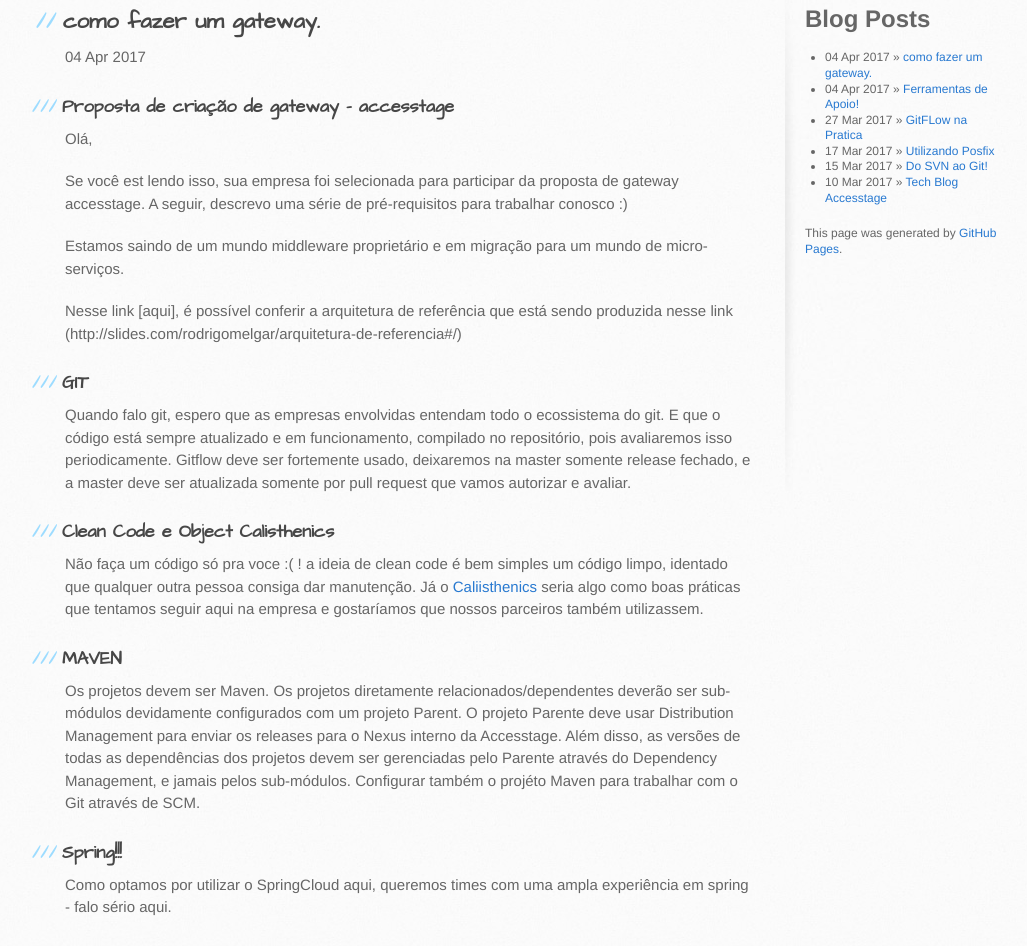
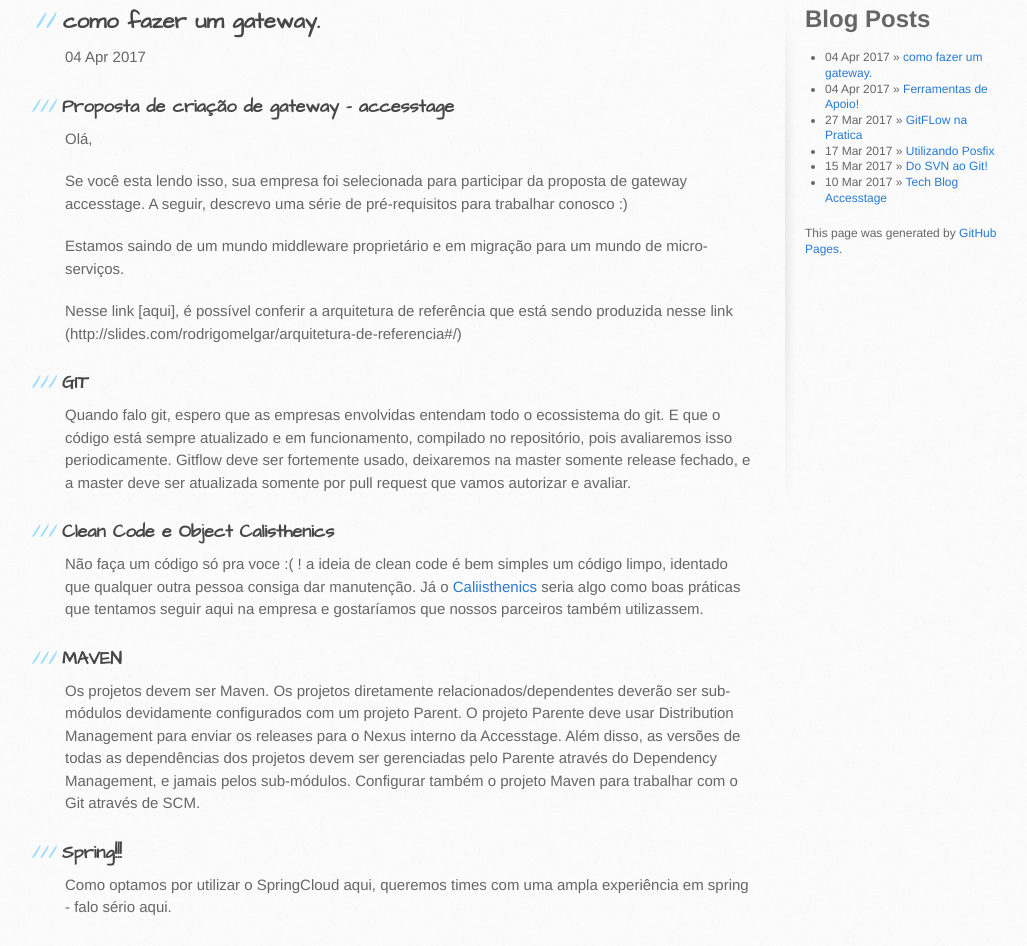
Before and after one commit to accesstage/accesstage.github.io, a Jekyll site: the page built from _posts/2017-05-10-gateway-accesstage.md, in a window 1280 px wide. Shown: the part 351-1297 px from the top of the page, without its empty margins (105-1132 px from the left). Built offline with Jekyll 4.4.1, drawn with Linux system fonts in a browser that asks for light colours; a script that is not in the unit is left out; comment, search, counter and statistics services are not loaded.

Commit message:
Update 2017-05-10-gateway-accesstage.md

```diff
--- a/_posts/2017-05-10-gateway-accesstage.md
+++ b/_posts/2017-05-10-gateway-accesstage.md
@@ -9,7 +9,7 @@
 
 Olá,
 
-Se você est lendo isso, sua empresa foi selecionada para participar da proposta de gateway accesstage. A seguir, descrevo uma série de pré-requisitos para trabalhar conosco :)
+Se você esta lendo isso, sua empresa foi selecionada para participar da proposta de gateway accesstage. A seguir, descrevo uma série de pré-requisitos para trabalhar conosco :)
 
 Estamos saindo de um mundo middleware proprietário e em migração para um mundo de micro-serviços.
 
@@ -25,7 +25,7 @@
 
 ### MAVEN
 Os projetos devem ser Maven. Os projetos diretamente relacionados/dependentes deverão ser sub-módulos devidamente configurados com um projeto Parent. O projeto Parente deve usar Distribution Management para enviar os releases para o Nexus interno da Accesstage. Além disso, as versões de todas as dependências dos projetos devem ser gerenciadas pelo Parente através do Dependency Management, e jamais pelos sub-módulos.
-Configurar também o projéto Maven para trabalhar com o Git através de SCM.
+Configurar também o projeto Maven para trabalhar com o Git através de SCM.
 
 ### Spring!!!
 Como optamos por utilizar o SpringCloud aqui, queremos times com uma ampla experiência em spring - falo sério aqui.
```
